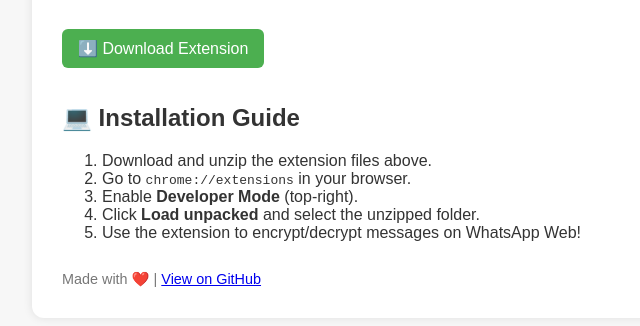
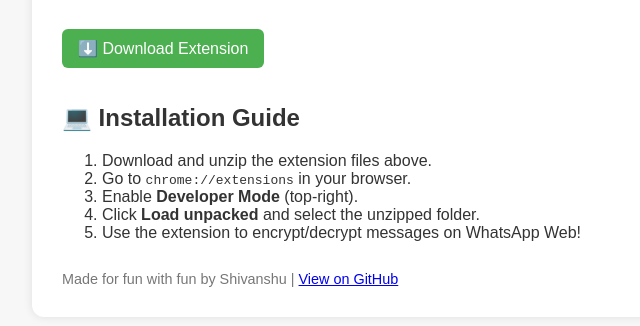
Before and after one commit to 1210shivanshu/ultimate-cipher-extension, a browser extension: page index.html in a window 1280 px wide. Shown: the part 146-472 px from the top of the page, without its empty margins (228-868 px from the left). Drawn offline with Linux system fonts and the light colour scheme.

Commit message:
Update index.html
added fun

```diff
--- a/index.html
+++ b/index.html
@@ -24,7 +24,7 @@
       <li>Use the extension to encrypt/decrypt messages on WhatsApp Web!</li>
     </ol>
 
-    <footer>Made with ❤️ | <a href="https://github.com/1210shivanshu/ultimate-cipher-extension">View on GitHub</a></footer>
+    <footer>Made for fun with fun by Shivanshu | <a href="https://github.com/1210shivanshu/ultimate-cipher-extension">View on GitHub</a></footer>
   </div>
 </body>
 </html>
```
